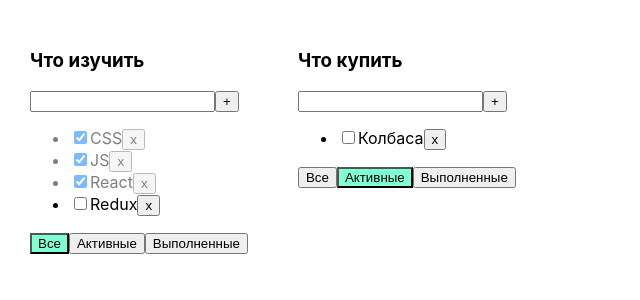
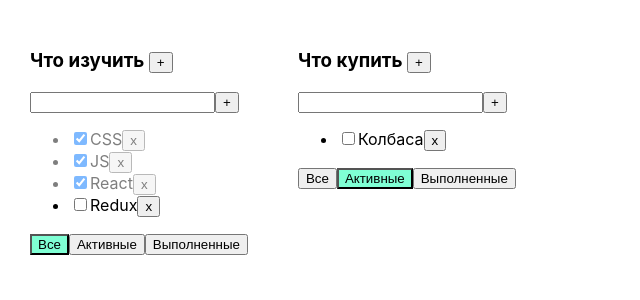
Before and after one commit to DmitryPopov1985/todolist, a React (Create React App) app: page / in a window 1280 px wide. Shown: the top 300 px of the page, without its empty margins (0-640 px from the left). Built offline with nearby package versions, Linux system fonts and the light colour scheme.

Commit message:
added removeTodolist

```diff
--- a/src/App.tsx
+++ b/src/App.tsx
@@ -54,6 +54,13 @@
     {id: todolistId1, title: 'Что изучить', filter: 'all'},
     {id: todolistId2, title: 'Что купить', filter: 'active'}
   ])
+
+  function removeTodolist(todolistId: string) {
+    let filteredTodolist = todolists.filter(tl => tl.id !== todolistId)
+    setTodolists(filteredTodolist)
+    delete tasksObj[todolistId]
+    setTaskObj({...tasksObj})
+  }
   let [tasksObj, setTaskObj] = useState({
     [todolistId1]: [
       {id: v1(), title: 'CSS', isDone: true},
@@ -62,7 +69,6 @@
     {id: v1(), title: 'Redux', isDone: false},
   ],
     [todolistId2]: [
-      {id: v1(), title: 'CSS', isDone: true},
     {id: v1(), title: 'Молоко', isDone: true},
     {id: v1(), title: 'Хлеб', isDone: true},
     {id: v1(), title: 'Колбаса', isDone: false},
@@ -90,6 +96,7 @@
                     changeFilter={changeFilter}
                     addTask={addTask}
                     changeTaskStatus={changeStatus}
+                    removeTodolist={removeTodolist}
                     filter={tl.filter} />
         })
       }
--- a/src/Todolist.tsx
+++ b/src/Todolist.tsx
@@ -14,6 +14,7 @@
   removeTask: (id: string, todolistId: string) => void
   changeFilter: (value: FilterValuesType, todolistId: string) => void
   addTask: (title: string, todolistId: string) => void
+  removeTodolist: (todolistId: string) => void
   changeTaskStatus: (taskId: string, isDone: boolean, todolistId: string) => void
   filter: FilterValuesType
 }
@@ -53,7 +54,9 @@
 
     setNewTaskTitle('')
   }
-
+const removeTodolistHandler = () => {
+  props.removeTodolist(props.id)
+}
   // Обработчик изменения фильтра на "All"
   const onAllChangeFilter = () => {
     props.changeFilter('all', props.id)
@@ -71,7 +74,7 @@
 
   return (
     <div>
-      <h3>{props.title}</h3>
+      <h3>{props.title} <button onClick={removeTodolistHandler} >+</button> </h3>
       <div>
         <input value={newTaskTitle}
                onKeyDown={onKeyDownHandler}
```
